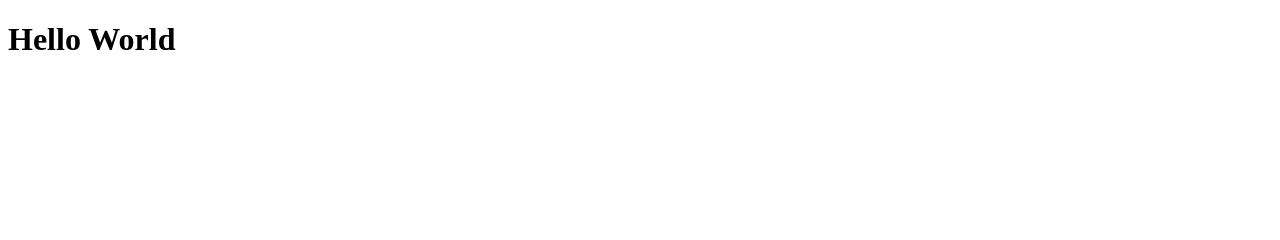
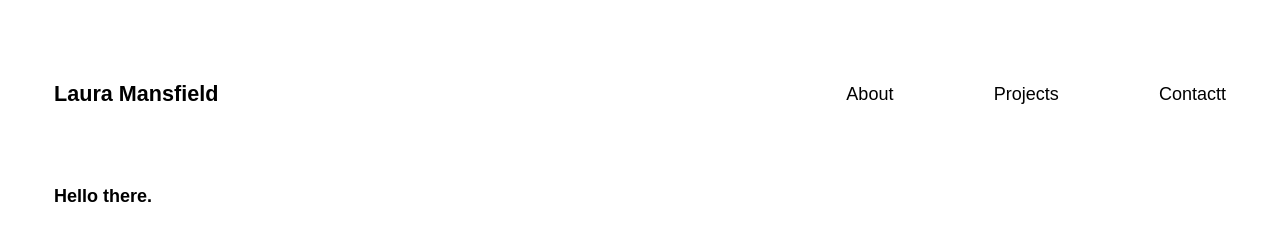
Before and after one commit to lauramansfield106/lmansfield.com, a plain HTML site: page index.html in a window 1280 px wide. Drawn offline with Linux system fonts and the light colour scheme.

Commit message:
Build landing page header

```diff
--- a/index.html
+++ b/index.html
@@ -12,7 +12,7 @@
         <title>Lollie's Website</title>
         <meta name="description" content="">
         <meta name="viewport" content="width=device-width, initial-scale=1">
-        <link rel="stylesheet" href="">
+        <link rel="stylesheet" href="./styles.css">
     </head>
     <body>
         <!--[if lt IE 7]>
@@ -20,6 +20,22 @@
         <![endif]-->
 
         <script src="" async defer></script>
-        <h1>Hello World</h1>
+
+        <div class="header">
+            <div class="header-text">Laura Mansfield</div>
+            <div class="header-link">About</div>
+            <div class="header-link">Projects</div>
+            <div class="header-link">Contactt </div>
+
+        </div>
+
+
+
+
+
+
+
+
+        <h1 style="margin:12pt ;">Hello there.</h1>
     </body>
 </html>
--- a/styles.css
+++ b/styles.css
@@ -0,0 +1,31 @@
+* {
+    font-family: Arial, Helvetica, sans-serif;
+    font-size: large;
+    padding: 10px;
+}
+
+
+.header {
+    display: flex;
+
+    height: 100px;
+    padding: 16px;
+    justify-content: space-around;
+    align-items: center;
+
+}
+
+.header-text{
+
+    width: 50px;
+    flex-grow: 8;
+    font-weight: bolder;
+    font-size: larger;
+}
+
+.header-link{
+
+    text-align: right;
+    flex-grow: 1;
+
+}
```
